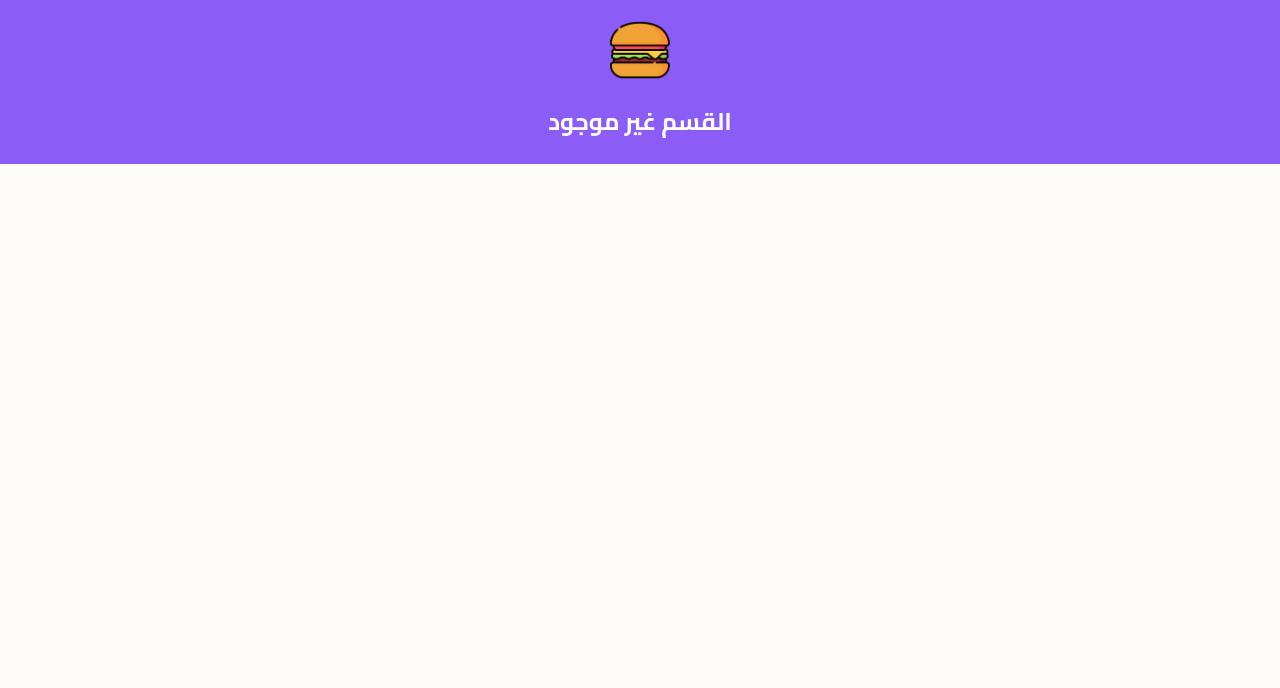
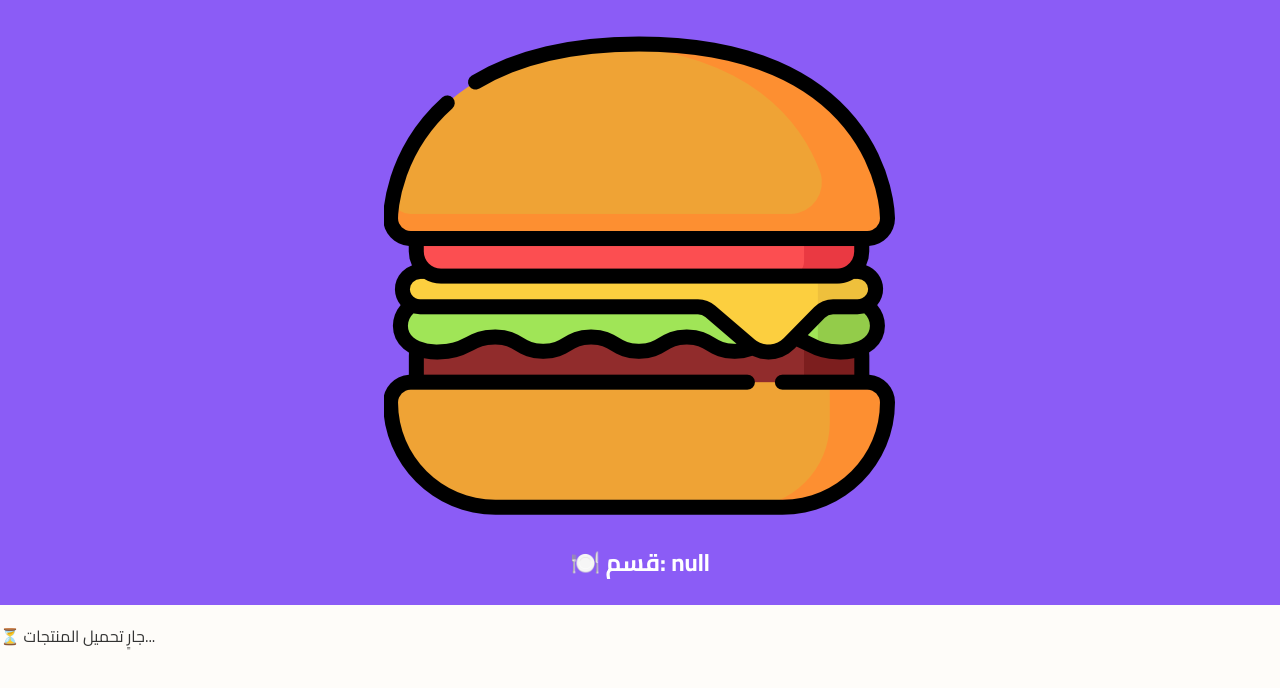
Before and after one commit to Otianis/menu1, a plain HTML site: page menu.html in a window 1280 px wide. Drawn offline with Linux system fonts and the light colour scheme; no server answers.

Commit message:
Update menu.html

```diff
--- a/menu.html
+++ b/menu.html
@@ -2,45 +2,85 @@
 <html lang="ar">
   <head>
     <meta charset="UTF-8" />
-  <meta name="viewport" content="width=device-width, initial-scale=1.0"/>
-  <title>عرض المنتجات | WebCraft</title>
+    <meta name="viewport" content="width=device-width, initial-scale=1.0" />
+    <title>🍽️ قائمة القسم | WebCraft Menu</title>
+    <link rel="icon" href="logo.png" />
     <link rel="stylesheet" href="style.css" />
+    <script type="module" src="script.js"></script>
+
+    <!-- Firebase -->
+    <script type="module">
+      import { initializeApp } from "https://www.gstatic.com/firebasejs/10.12.2/firebase-app.js";
+      import { getFirestore } from "https://www.gstatic.com/firebasejs/10.12.2/firebase-firestore.js";
+
+      const firebaseConfig = {
+        apiKey: "AIzaSyAUPH5CuY34ZmNlpGA1XrsFreLHSevjgfQ",
+        authDomain: "menuapp-9f554.firebaseapp.com",
+        projectId: "menuapp-9f554",
+        storageBucket: "menuapp-9f554.appspot.com",
+        messagingSenderId: "232255681174",
+        appId: "1:232255681174:web:bdc5bfb0ff8df988c348b7",
+      };
+
+      const app = initializeApp(firebaseConfig);
+      window.db = getFirestore(app);
+    </script>
   </head>
-<body class="client">
-
+  <body>
     <header>
-    <img src="logo.png" alt="Logo" class="logo" />
-    <h1 id="section-title">🍽️ المنتجات</h1>
+      <img src="logo.png" alt="شعار" />
+      <h1 id="section-title">🍽️ قسم</h1>
     </header>
 
-  <main>
-    <section class="product-grid" id="product-grid"></section>
-  </main>
+    <div class="container" id="product-list">
+      <p>⏳ جارٍ تحميل المنتجات...</p>
+    </div>
 
-  <script>
+    <script type="module">
+      import {
+        collection,
+        getDocs,
+      } from "https://www.gstatic.com/firebasejs/10.12.2/firebase-firestore.js";
+
       const urlParams = new URLSearchParams(window.location.search);
-    const sectionName = urlParams.get("section");
-    const sectionTitle = document.getElementById("section-title");
-    const grid = document.getElementById("product-grid");
-    const menuData = JSON.parse(localStorage.getItem("menuData")) || {};
+      const section = urlParams.get("section");
 
-    if (!sectionName || !menuData[sectionName]) {
-      sectionTitle.textContent = "القسم غير موجود";
-    } else {
-      sectionTitle.textContent = `📂 ${sectionName}`;
-      const products = menuData[sectionName];
-      products.forEach(item => {
+      document.getElementById(
+        "section-title"
+      ).textContent = `🍽️ قسم: ${section}`;
+      const container = document.getElementById("product-list");
+      const db = window.db;
+
+      const loadProducts = async () => {
+        const snapshot = await getDocs(
+          collection(db, "menu", section, "items")
+        );
+        container.innerHTML = "";
+
+        if (snapshot.empty) {
+          container.innerHTML = "<p>لا توجد منتجات في هذا القسم.</p>";
+          return;
+        }
+
+        snapshot.forEach((doc) => {
+          const data = doc.data();
           const card = document.createElement("div");
-        card.className = "product-card";
+          card.className = "menu-card";
           card.innerHTML = `
-          ${item.img ? `<img src="${item.img}" alt="${item.name}">` : ""}
-          <h3>${item.name}</h3>
-          <p>${item.desc}</p>
-          <p class="price">${item.price} دج</p>
+          ${
+            data.img
+              ? `<img src="${data.img}" style="width:100%;border-radius:8px;max-height:200px;object-fit:cover;margin-bottom:10px;">`
+              : ""
+          }
+          <h4>${data.name}</h4>
+          <p>${data.desc}</p>
+          <p><strong>السعر:</strong> ${data.price} دج</p>
         `;
-        grid.appendChild(card);
+          container.appendChild(card);
         });
-    }
+      };
+
+      loadProducts();
     </script>
   </body>
 </html>
```
Lines whose indentation alone changed are shown as unchanged.
